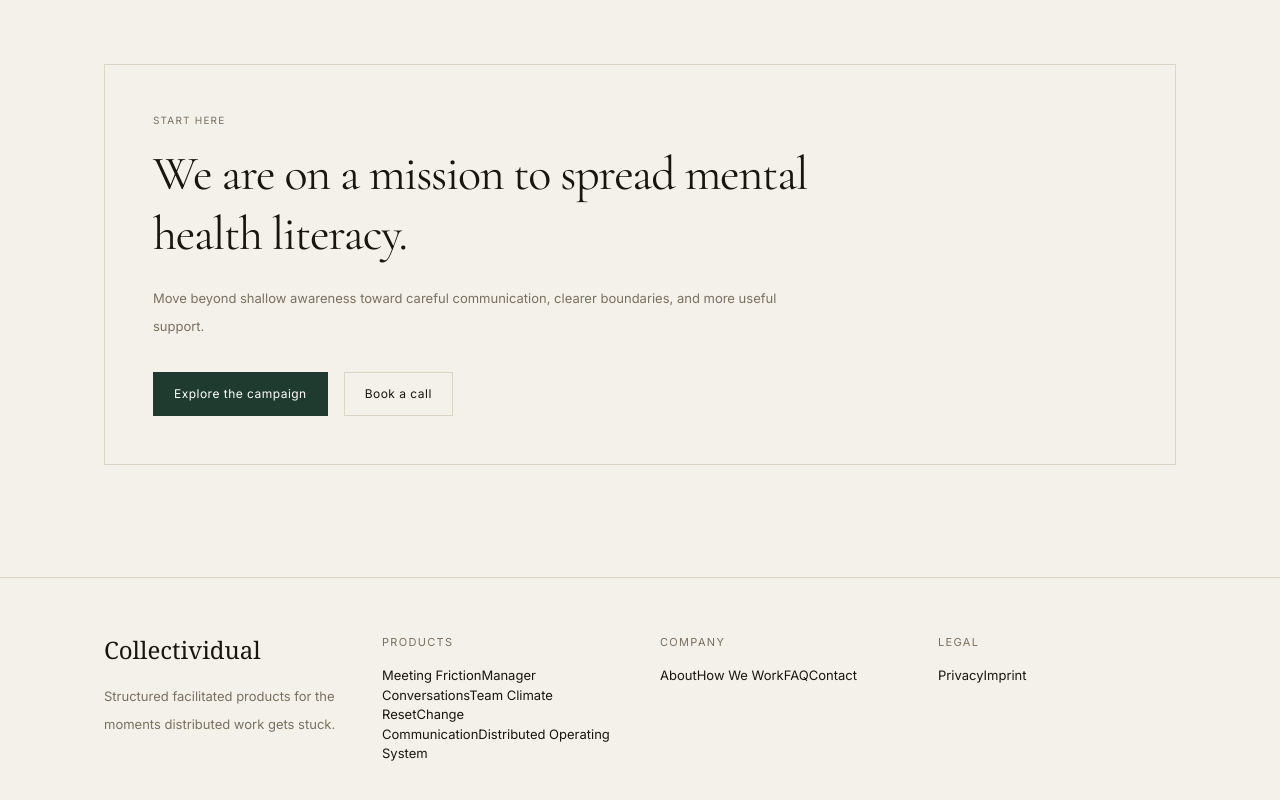
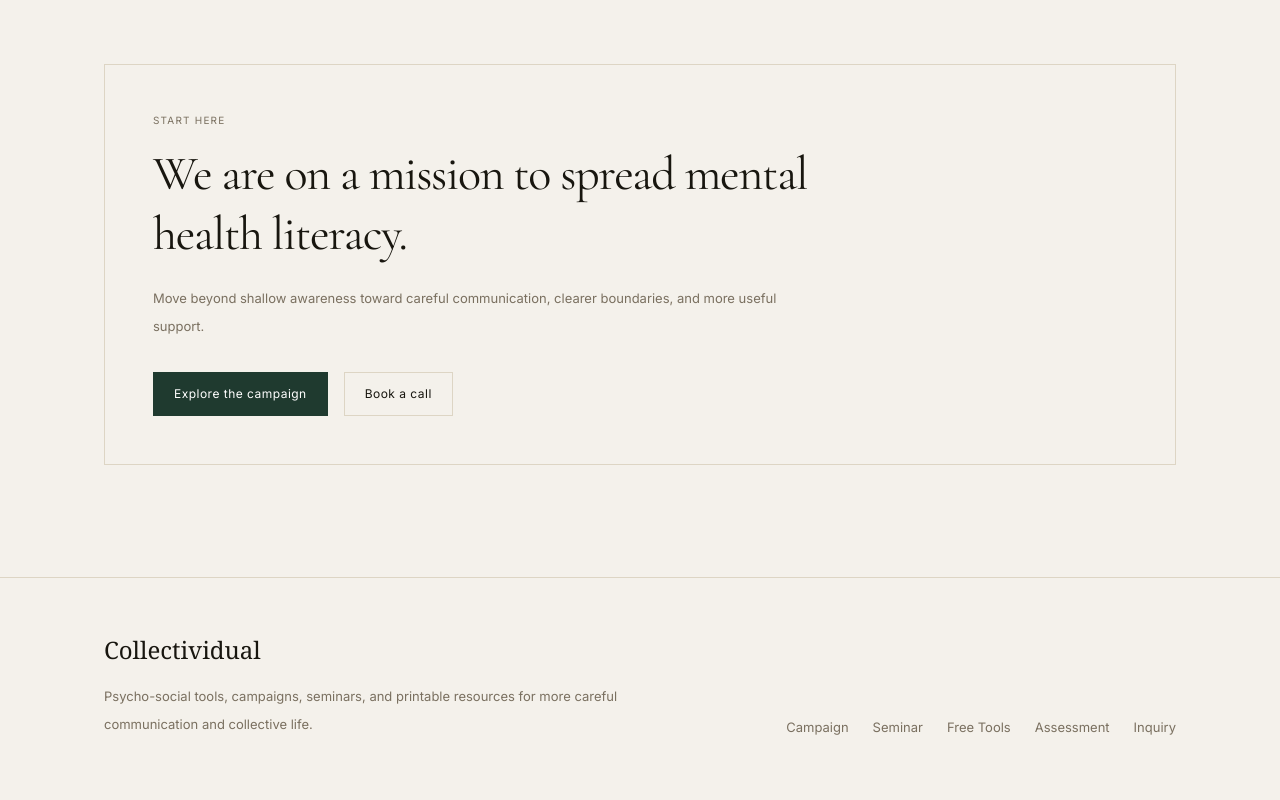
Before and after one commit to selaleakirmak-cmyk/collectividual-site, a Next.js app: page / in a window 1280 px wide. Shown: the part 2926-3726 px from the top of the page. Built offline with nearby package versions, Linux system fonts and the light colour scheme.

Commit message:
Replace outdated footer content

```diff
--- a/components/site/Footer.tsx
+++ b/components/site/Footer.tsx
@@ -4,42 +4,21 @@ import Container from "./Container";
 export default function Footer() {
   return (
     <footer className="border-t border-[var(--border)] py-14">
-      <Container className="grid gap-10 md:grid-cols-4">
+      <Container className="grid gap-8 md:grid-cols-[1.4fr_1fr] md:items-end">
         <div>
           <p className="mb-4 font-serif text-2xl">Collectividual</p>
-          <p className="text-[13px] leading-7 text-[var(--muted)]">
-            Structured facilitated products for the moments distributed work gets stuck.
+          <p className="max-w-xl text-[13px] leading-7 text-[var(--muted)]">
+            Psycho-social tools, campaigns, seminars, and printable resources for more careful communication and collective life.
           </p>
         </div>
 
-        <div>
-          <p className="mb-4 text-[11px] uppercase tracking-[0.12em] text-[var(--muted)]">Products</p>
-          <div className="space-y-3 text-[13px]">
-            <Link href="/products/coordination-friction">Meeting Friction</Link>
-            <Link href="/products/manager-conversations">Manager Conversations</Link>
-            <Link href="/products/team-climate-reset">Team Climate Reset</Link>
-            <Link href="/products/change-communication">Change Communication</Link>
-            <Link href="/products/distributed-operating-system">Distributed Operating System</Link>
-          </div>
-        </div>
-
-        <div>
-          <p className="mb-4 text-[11px] uppercase tracking-[0.12em] text-[var(--muted)]">Company</p>
-          <div className="space-y-3 text-[13px]">
-            <Link href="/about">About</Link>
-            <Link href="/how-we-work">How We Work</Link>
-            <Link href="/faq">FAQ</Link>
-            <Link href="/contact">Contact</Link>
-          </div>
-        </div>
-
-        <div>
-          <p className="mb-4 text-[11px] uppercase tracking-[0.12em] text-[var(--muted)]">Legal</p>
-          <div className="space-y-3 text-[13px]">
-            <Link href="/privacy">Privacy</Link>
-            <Link href="/imprint">Imprint</Link>
-          </div>
-        </div>
+        <nav className="flex flex-wrap gap-x-6 gap-y-3 text-[13px] text-[var(--muted)] md:justify-end">
+          <Link href="/campaigns/good-intentions-are-not-enough">Campaign</Link>
+          <Link href="/seminars/mental-health-literacy">Seminar</Link>
+          <Link href="/tools/mental-health-literacy-checklists">Free Tools</Link>
+          <Link href="/assessment/mental-health-literacy">Assessment</Link>
+          <Link href="/join">Inquiry</Link>
+        </nav>
       </Container>
     </footer>
   );
```
